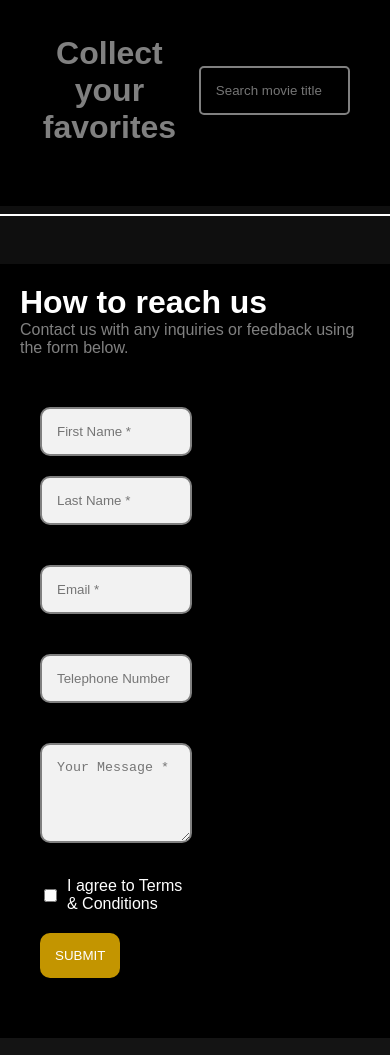
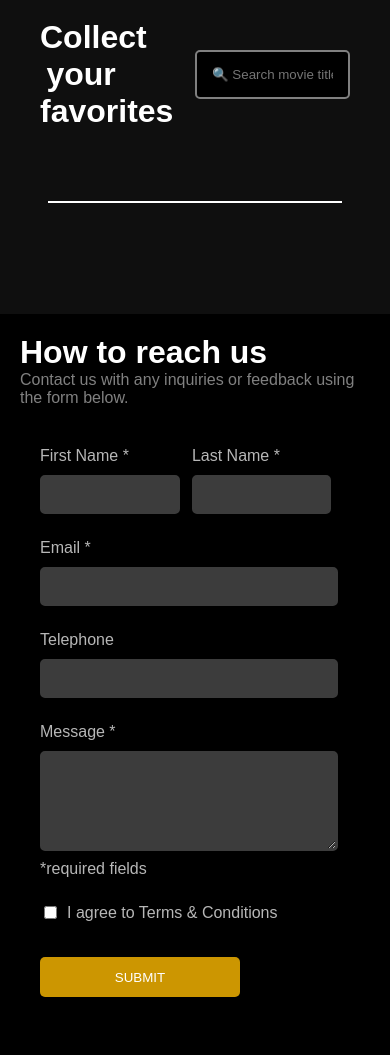
Before and after one commit to ShehanMaxwell/NetflixShehanMaxwellMovieWebsite, a plain HTML site: page index.html in a window 390 px wide. Shown: the part 900-1955 px from the top of the page. Drawn offline with Linux system fonts and the light colour scheme; no server answers.

Commit message:
modified index.html and styles.css in .

```diff
--- a/index.html
+++ b/index.html
@@ -18,9 +18,12 @@
         <a href="#">SCHEDULE</a>
         <a href="#">MOVIE LIBRARY</a>
         <a href="#">LOCATION & CONTACT</a>
-      </div>
-      <div class="hamburger-menu">
-        <img src="Assets/Icons/Menu White.svg" alt="Menu Icon" id="menu-icon" />
+        <span class="hamburger-menu">
+          <img
+            src="Assets/Icons/Menu White.svg"
+            alt="Menu Icon"
+            id="menu-icon"
+          />
           <div class="menu-dropdown" id="menu-dropdown">
             <a href="#">Dummy Item 1</a>
             <a href="#">Dummy Item 2</a>
@@ -29,6 +32,7 @@
             <a href="#">Dummy Item 5</a>
             <a href="#">Dummy Item 6</a>
           </div>
+        </span>
       </div>
     </nav>
 
@@ -63,17 +67,19 @@
     <!-- Collect Your Favorites Section -->
     <div class="collect-favorites">
       <div class="search-box">
+        <div style="width: 50%">
           <h1 class="left-corner">Collect your favorites</h1>
-
-        <input type="text" placeholder="Search movie title" />
+        </div>
+        <div style="width: 50%">
+          <input type="text" placeholder="&#x1F50D; Search movie title" />
+        </div>
         <!-- <button>
           <img src="Assets/Icons/Search Black.svg" alt="Search Icon" />
         </button> -->
       </div>
+      <!-- Horizontal Line -->
+      <hr class="horizontal-line-collect-fav" />
     </div>
-
-    <!-- Horizontal Line -->
-    <hr class="horizontal-line" />
 
     <!-- Images Grid -->
     <div class="images-grid"></div>
@@ -84,91 +90,38 @@
       <p class="grey-text">
         Contact us with any inquiries or feedback using the form below.
       </p>
+
       <!-- Contact Form  -->
-      <style>
-        body {
-          margin: 0;
-          padding: 0;
-        }
-
-        .contact-form {
-          max-width: 700px;
-          padding: 20px;
-        }
-
-        .form-row {
-          margin-bottom: 20px;
-          display: flex;
-          justify-content: space-between;
-        }
-
-        .half,
-        .full {
-          width: 49%;
-          box-sizing: border-box;
-        }
-
-        input[type='text'],
-        input[type='email'],
-        input[type='tel'],
-        textarea {
-          width: 100%;
-          padding: 15px;
-          margin: 10px 0;
-          box-sizing: border-box;
-          border: 2px solid grey;
-          border-radius: 10px;
-          background-color: #f2f2f2;
-        }
-
-        textarea {
-          resize: vertical;
-        }
-
-        label {
-          display: block;
-        }
-
-        input[type='checkbox'] {
-          margin-right: 5px;
-        }
-
-        .submit-button {
-          padding: 15px;
-          background-color: #dba800e3;
-          color: white;
-          border: none;
-          border-radius: 10px;
-          cursor: pointer;
-        }
-
-        .submit-button:hover {
-          background-color: #644900; /* Darker yello on hover */
-        }
-      </style>
 
       <form class="contact-form">
         <div class="form-row">
           <div class="half">
-            <input type="text" placeholder="First Name *" required />
+            <label for="first-name">First Name *</label>
+            <input type="text" id="first-name" placeholder="" required />
           </div>
           <div class="half">
-            <input type="text" placeholder="Last Name *" required />
+            <label for="last-name">Last Name *</label>
+            <input type="text" id="last-name" placeholder="" required />
           </div>
         </div>
         <div class="form-row">
           <div class="full">
-            <input type="email" placeholder="Email *" required />
+            <label for="email">Email *</label>
+            <input type="email" id="email" placeholder="" required />
           </div>
         </div>
+
         <div class="form-row">
-          <div class="half">
-            <input type="tel" placeholder="Telephone Number" />
+          <div class="full">
+            <label for="last-name">Telephone</label>
+            <input type="tel" placeholder="" />
           </div>
         </div>
         <div class="form-row">
           <div class="full">
-            <textarea placeholder="Your Message *" required></textarea>
+            <label for="last-name">Message *</label>
+            <textarea placeholder="" required></textarea>
+            <label for="last-name">*required ﬁelds</label>
           </div>
         </div>
         <div class="form-row">
@@ -179,10 +132,11 @@
             </label>
           </div>
         </div>
+
         <div class="form-row">
-          <div class="full">
+          <div class="submit-button-edit"></div>
+
           <button type="submit" class="submit-button">SUBMIT</button>
-          </div>
         </div>
       </form>
 
@@ -217,21 +171,29 @@
         <p class="white-text">28027 Madrid, Spain</p>
       </div>
       <div class="right-section">
-        <p class="white-text">Follow us on</p>
-        <br />
+        <p class="white-text">
+          Follow us on &nbsp;&nbsp;&nbsp;
+
           <img src="Assets/Icons/Twitter White.svg" alt="Twitter Icon" />
           <img src="Assets/Icons/Youtube White.svg" alt="YouTube Icon" />
+        </p>
       </div>
     </footer>
     <!-- Copyright Section -->
     <div class="copyright">
       <hr class="horizontal-line" />
+      <div class="footer-box">
+        <div>
           <p class="grey-text">
             Copyright 2023 Shehan Maxwell. All rights reserved.
           </p>
+        </div>
+        <div>
           <p class="grey-text">
             Photos by Felix Mooneeram & Serge Kurtuzov on Unsplash
           </p>
+        </div>
+      </div>
     </div>
 
     <script src="script.js"></script>
--- a/styles.css
+++ b/styles.css
@@ -21,7 +21,7 @@ body {
 .navbar {
   background-color: #1a1a1a;
   color: white;
-  padding: 15px;
+  padding: 16px 115px 16px 115px;
   display: flex;
   justify-content: space-between;
   align-items: center;
@@ -128,7 +128,7 @@ body {
 .collect-favorites,
 .search-box,
 .search-box h3 {
-  background-color: black;
+  background-color: #0f0f0f;
   color: white;
   text-align: center;
   padding: 20px;
@@ -140,6 +140,11 @@ body {
   justify-content: space-between;
   align-items: center;
   margin-top: 10px;
+}
+
+.footer-box {
+  display: flex;
+  justify-content: space-between;
 }
 
 .search-input-container {
@@ -187,13 +192,19 @@ body {
   bottom: 0; /* Position at the bottom */
   left: 0;
   width: 100%;
-  background-color: grey;
+  background-color: rgb(117, 117, 117);
   color: white;
-  padding: 10px;
+
   text-align: left;
   opacity: 0;
   transform: translateY(100%); /* Set initial translateY value */
   transition: transform 0.3s ease-in-out, opacity 0.3s ease-in-out;
+  padding: 1px;
+  border-top-left-radius: 15px; /* Add upper corner radius */
+  border-top-right-radius: 15px; /* Add upper corner radius */
+}
+.movie-details p {
+  padding: 8px; /* Add padding to text elements inside .movie-details */
 }
 
 .movie-container:hover .movie-details {
@@ -280,7 +291,7 @@ textarea {
 }
 .site-introduction {
   max-width: 100%; /* Full width */
-  background-color: rgb(20, 20, 20);
+  background-color: rgb(5, 5, 5);
 }
 
 .intro-container {
@@ -409,3 +420,124 @@ textarea {
     height: 300px;
   }
 }
+
+/* Contact form styles */
+.contact-form {
+  max-width: 350px;
+  padding: 20px;
+}
+
+.form-row {
+  display: flex;
+  flex-wrap: wrap;
+  margin-bottom: 20px;
+}
+
+.half,
+.full {
+  box-sizing: border-box;
+  margin-right: 4%;
+}
+
+.half {
+  width: 45%;
+}
+
+.full {
+  width: 100%;
+}
+
+.input-container {
+  display: flex;
+  flex-direction: column;
+}
+
+label {
+  margin-bottom: 5px;
+  color: #b7b7b7;
+}
+
+input[type='text'],
+input[type='email'],
+input[type='tel'],
+textarea {
+  width: 100%;
+  padding: 10px;
+  margin: 5px 0;
+  box-sizing: border-box;
+  border: 2px solid #3c3c3c;
+  border-radius: 5px;
+  background-color: #3c3c3c;
+  color: white;
+}
+
+textarea {
+  resize: vertical;
+}
+
+input[type='checkbox'] {
+  margin-right: 5px;
+}
+.form-row {
+  display: flex;
+  flex-wrap: wrap;
+  margin-bottom: 20px;
+  justify-content: flex-start; /* Align items to the start (left) */
+}
+
+.full {
+  width: calc(100% - 10px); /* Adjust width to leave space for the button */
+}
+
+.submit-button {
+  width: 200px;
+  height: 40px;
+  padding: 10px;
+  background-color: #cc9601;
+  color: white;
+  border: none;
+  border-radius: 5px;
+  cursor: pointer;
+  margin-top: 10px;
+  transition: background-color 0.3s ease; /* Add a smooth transition effect */
+}
+
+.submit-button:hover {
+  background-color: #815800; /* Darker yellow color on hover */
+}
+
+/* Contact form styles */
+.footer {
+  padding: 2%;
+}
+
+.horizontal-line-collect-fav {
+  margin: 51px 28px 51px 28px;
+  border: 1px solid white;
+}
+
+.left-corner {
+  margin-right: 47%;
+  color: rgb(255, 255, 255);
+}
+/*styles for the close button */
+.movie-container button {
+  position: absolute;
+  top: 10px; /* Adjust the top position as needed */
+  right: 10px; /* Adjust the right position as needed */
+  background-color: rgb(15, 15, 15);
+  border: none;
+  cursor: pointer;
+  padding: 5px;
+  transition: transform 0.3s ease-in-out;
+}
+
+.movie-container button:hover {
+  transform: scale(1.2); /* Add a scaling effect on hover */
+}
+
+.movie-container button img {
+  width: 20px; /* Adjust the width of the close icon as needed */
+  height: 20px;
+  filter: invert(1); /* Invert the color to make it white */
+}
```
Lines whose indentation alone changed are shown as unchanged.
